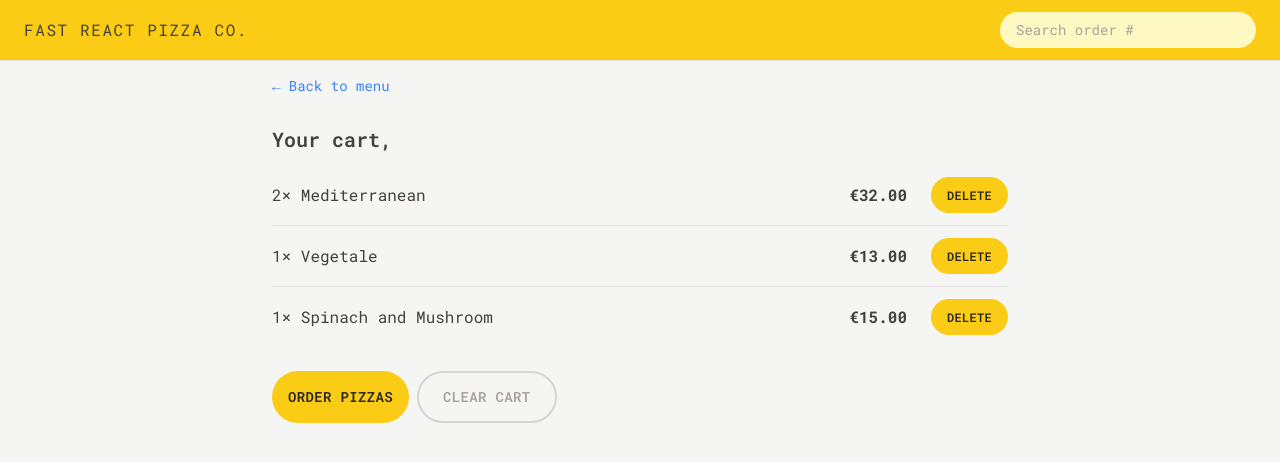
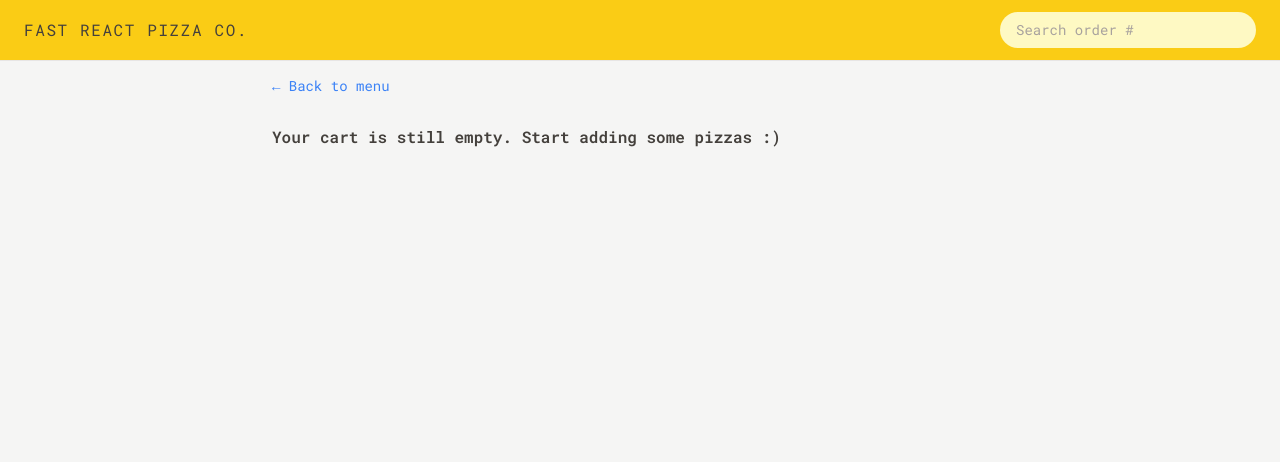
Before and after one commit to cathrynngaosi/16-fast-react-pizza, a React (Vite) app: page /cart in a window 1280 px wide. Shown: the top 462 px of the page. Built offline with nearby package versions, Linux system fonts and the light colour scheme.

Commit message:
Build the cart page

```diff
--- a/src/features/cart/Cart.jsx
+++ b/src/features/cart/Cart.jsx
@@ -2,35 +2,17 @@
 import LinkButton from "../../ui/LinkButton";
 import Button from "../../ui/Button";
 import CartItem from "./CartItem";
-import { useSelector } from "react-redux";
-
-const fakeCart = [
-  {
-    pizzaId: 12,
-    name: "Mediterranean",
-    quantity: 2,
-    unitPrice: 16,
-    totalPrice: 32,
-  },
-  {
-    pizzaId: 6,
-    name: "Vegetale",
-    quantity: 1,
-    unitPrice: 13,
-    totalPrice: 13,
-  },
-  {
-    pizzaId: 11,
-    name: "Spinach and Mushroom",
-    quantity: 1,
-    unitPrice: 15,
-    totalPrice: 15,
-  },
-];
+import EmptyCart from "./EmptyCart";
+import { useDispatch, useSelector } from "react-redux";
+import { clearCart, getCart } from "./cartSlice";
 
 function Cart() {
-  const cart = fakeCart;
+  // const cart = fakeCart;
   const username = useSelector((state) => state.user.username);
+  const cart = useSelector(getCart);
+  const dispatch = useDispatch();
+
+  if (!cart.length) return <EmptyCart />;
 
   return (
     <div className="px-4 py-3">
@@ -39,7 +21,7 @@
       <h2 className="mt-7 text-xl font-semibold">Your cart, {username}</h2>
       <ul className="border-b8 mt-3 divide-y divide-stone-200">
         {cart.map((item) => (
-          <CartItem item={item} key={item.key} />
+          <CartItem item={item} key={item.pizzaID} />
         ))}
       </ul>
 
@@ -48,7 +30,9 @@
           Order pizzas
         </Button>
 
-        <Button type="secondary"> Clear cart </Button>
+        <Button type="secondary" onClick={() => dispatch(clearCart())}>
+          Clear cart
+        </Button>
       </div>
     </div>
   );
--- a/src/features/cart/EmptyCart.jsx
+++ b/src/features/cart/EmptyCart.jsx
@@ -1,11 +1,14 @@
-import { Link } from 'react-router-dom';
+import { Link } from "react-router-dom";
+import LinkButton from "../../ui/LinkButton";
 
 function EmptyCart() {
   return (
-    <div>
-      <Link to="/menu">&larr; Back to menu</Link>
+    <div className="px-4 py-3">
+      <LinkButton to="/menu">&larr; Back to menu</LinkButton>
 
-      <p>Your cart is still empty. Start adding some pizzas :)</p>
+      <p className="mt-7 font-semibold">
+        Your cart is still empty. Start adding some pizzas :)
+      </p>
     </div>
   );
 }
--- a/src/features/cart/cartSlice.js
+++ b/src/features/cart/cartSlice.js
@@ -40,6 +40,8 @@
 
 export default cartSlice.reducer;
 
+export const getCart = (state) => state.cart.cart;
+
 export const getTotalCartQuantity = (state) =>
   state.cart.cart.reduce((sum, item) => sum + item.quantity, 0);
 
```
